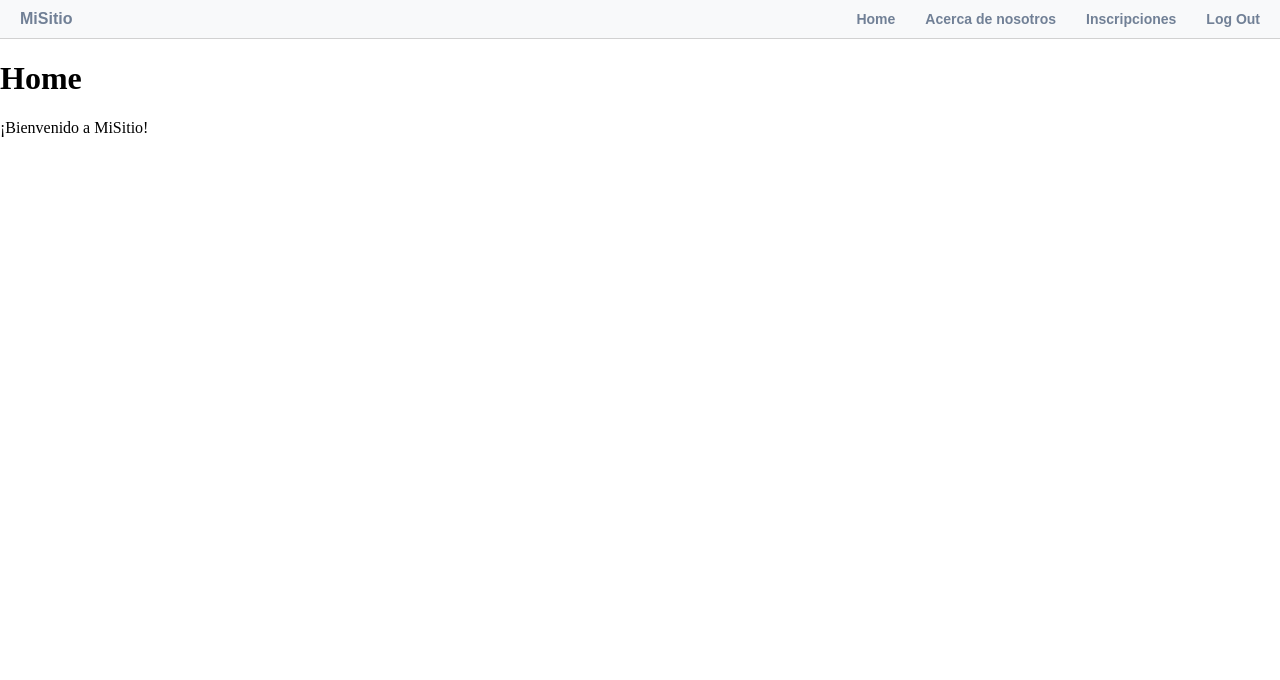
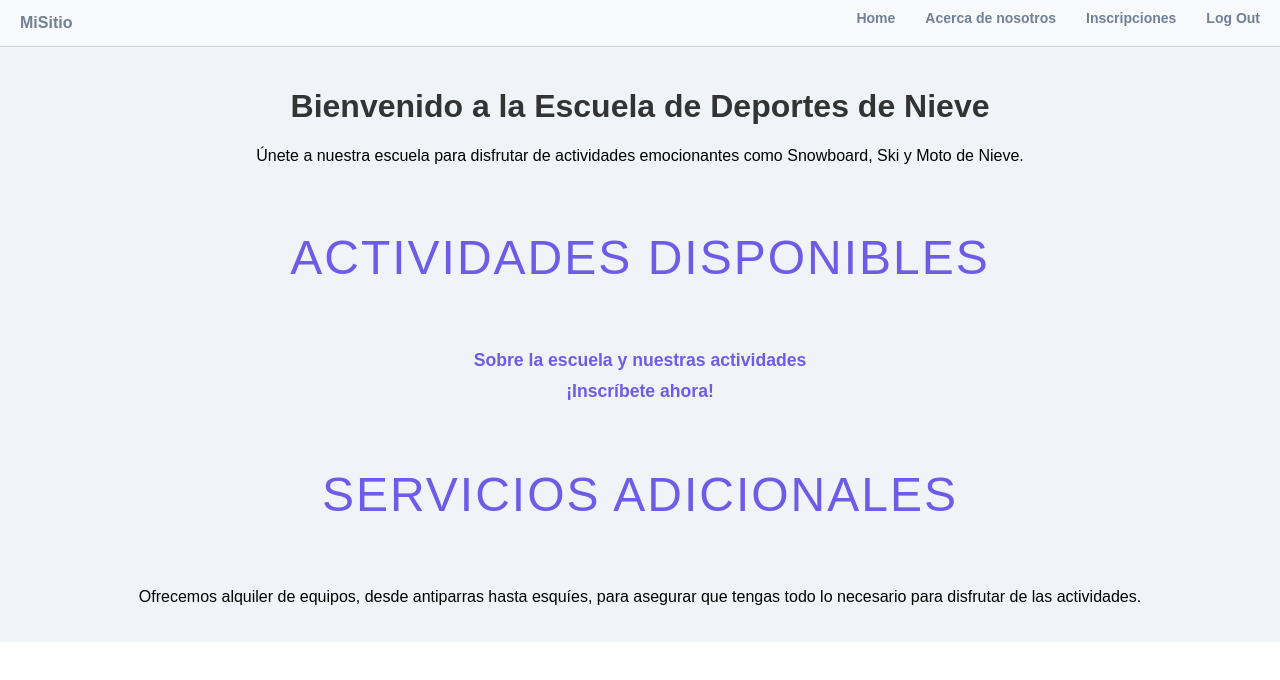
Before and after one commit to FranciscoAlvareez/Pagina-agenda-de-escuela, a React (Create React App) app in the folder agenda_escuela/: page / in a window 1280 px wide. Both pictures are taken after typing "Sample", "Sample123" into the empty fields and a click on the button "LOGIN". Shown: the top 680 px of the page. Built offline with nearby package versions, Linux system fonts and the light colour scheme; the HTML template or start-up script is replaced by a standard one; a web font is replaced by a local one.

Commit message:
Home;about us inscripciones

```diff
--- a/agenda_escuela/src/App.js
+++ b/agenda_escuela/src/App.js
@@ -4,7 +4,7 @@ import Forms from "./Components/Forms/index.jsx";
 import React from "react";
 import Home from "./Views/Home";
 import NavBar from "./Components/NavBar/NavBar.jsx";
-import Instrucciones from "./Views/AboutUs.jsx"; // Importa el componente Instrucciones
+import AboutUs from "./Views/AboutUs.jsx";
 import Inscripciones from "./Views/Inscripciones.jsx";
 import { useLocation } from "react-router-dom";
 
@@ -20,15 +20,19 @@ const AppRoutes = () => {
   const location = useLocation();
   const noNavBarRoutes = ["/login", "/register"];
 
+  // Comprobar si la ruta actual es login o register y no renderizar el NavBar en esas rutas
+  const shouldShowNavBar = !noNavBarRoutes.includes(location.pathname);
+
   return (
     <div>
-      {!noNavBarRoutes.includes(location.pathname) && <NavBar />}
+      {shouldShowNavBar && <NavBar />}{" "}
+      {/* Renderiza el NavBar solo si no es login ni register */}
       <Routes>
         <Route path="/" element={<Forms title={"Login"} />} />
         <Route path="/home" element={<Home />} />
         <Route path="/login" element={<Forms title={"Login"} />} />
         <Route path="/register" element={<Forms title={"Register"} />} />
-        <Route path="/instrucciones" element={<Instrucciones />} />
+        <Route path="/AboutUs" element={<AboutUs />} />
         <Route path="/inscripciones" element={<Inscripciones />} />
       </Routes>
     </div>
--- a/agenda_escuela/src/Components/NavBar/NavBar.jsx
+++ b/agenda_escuela/src/Components/NavBar/NavBar.jsx
@@ -20,7 +20,7 @@ const NavBar = () => {
           <Link to="/home">Home</Link>
         </li>
         <li>
-          <Link to="/instrucciones">Acerca de nosotros</Link>{" "}
+          <Link to="/AboutUs">Acerca de nosotros</Link>{" "}
         </li>
 
         <li>
--- /dev/null
+++ b/agenda_escuela/src/Views/AboutUs.css
@@ -0,0 +1,27 @@
+.about-us-container {
+  font-family: 'Arial', sans-serif;
+  background-color: #f9f9f9;
+  padding: 20px;
+  margin: 0 auto;
+  width: 80%;
+  max-width: 800px;
+}
+
+h1 {
+  color: #333;
+  text-align: center;
+}
+
+h2 {
+  color: #6c5ce7;
+}
+
+ul {
+  list-style-type: none;
+  padding: 0;
+}
+
+ul li {
+  font-size: 1.1em;
+  margin-bottom: 10px;
+}
--- a/agenda_escuela/src/Views/AboutUs.jsx
+++ b/agenda_escuela/src/Views/AboutUs.jsx
@@ -1,12 +1,32 @@
-export default function About_us() {
+// AboutUs.jsx
+import React from 'react';
+import './AboutUs.css'; // Puedes agregar el CSS que prefieras aquí.
+
+const AboutUs = () => {
   return (
-    <div>
-      <h1>Acerca de nosotros</h1>
+    <div className="about-us-container">
+      <h1>Sobre Nosotros</h1>
       <p>
-        Para inscribirte a una actividad, selecciona la actividad que deseas
-        realizar, el turno en el que deseas realizarla y si deseas una clase
-        grupal o individual.
+        La UCU ha abierto una escuela de deportes de nieve, con el objetivo de ofrecer una experiencia única y ampliar la propuesta de actividades. En esta escuela, los estudiantes podrán disfrutar de actividades como snowboard, ski y moto de nieve.
+      </p>
+      <h2>Actividades</h2>
+      <ul>
+        <li><strong>Snowboard:</strong> $100 - Edad mínima: 12 años</li>
+        <li><strong>Ski:</strong> $120 - Edad mínima: 10 años</li>
+        <li><strong>Moto de Nieve:</strong> $150 - Edad mínima: 16 años</li>
+      </ul>
+      <h2>Turnos</h2>
+      <ul>
+        <li>De 9:00 a 11:00</li>
+        <li>De 12:00 a 14:00</li>
+        <li>De 16:00 a 18:00</li>
+      </ul>
+      <h2>Alquiler de Equipamiento</h2>
+      <p>
+        La escuela ofrece alquiler de equipo, desde antiparras, cascos, tablas de snowboard, esquíes, entre otros. Si un alumno alquila equipo, el costo de la clase será mayor.
       </p>
     </div>
   );
-}
+};
+
+export default AboutUs;
--- a/agenda_escuela/src/Views/Home.css
+++ b/agenda_escuela/src/Views/Home.css
@@ -1,4 +1,35 @@
-@import url(/src/global.css);
-.Barra{
+/* Home.css */
+.home-container {
+  font-family: 'Arial', sans-serif;
+  background-color: #f0f4f8;
+  text-align: center;
+  padding: 20px;
+}
 
+h1 {
+  color: #333;
 }
+
+h2 {
+  color: #6c5ce7;
+}
+
+ul {
+  list-style-type: none;
+  padding: 0;
+}
+
+ul li {
+  font-size: 1.2em;
+  margin-bottom: 15px;
+}
+
+a {
+  color: #6c5ce7;
+  text-decoration: none;
+  font-weight: bold;
+}
+
+a:hover {
+  text-decoration: underline;
+}
--- a/agenda_escuela/src/Views/Home.jsx
+++ b/agenda_escuela/src/Views/Home.jsx
@@ -1,11 +1,34 @@
-function Home() {
+// Home.jsx
+import React from "react";
+import { Link } from "react-router-dom";
+import "./Home.css"; // CSS personalizado
+
+const Home = () => {
   return (
-    <div className="Barra">
-      <div className="conteiner">
-        <h1>Home</h1>
-        <p>¡Bienvenido a MiSitio!</p>
-      </div>
+    <div className="home-container">
+      <h1>Bienvenido a la Escuela de Deportes de Nieve</h1>
+      <p>
+        Únete a nuestra escuela para disfrutar de actividades emocionantes como
+        Snowboard, Ski y Moto de Nieve.
+      </p>
+
+      <h2>Actividades Disponibles</h2>
+      <ul>
+        <li>
+          <Link to="/aboutus">Sobre la escuela y nuestras actividades</Link>
+        </li>
+        <li>
+          <Link to="/inscripciones">¡Inscríbete ahora!</Link>
+        </li>
+      </ul>
+
+      <h2>Servicios Adicionales</h2>
+      <p>
+        Ofrecemos alquiler de equipos, desde antiparras hasta esquíes, para
+        asegurar que tengas todo lo necesario para disfrutar de las actividades.
+      </p>
     </div>
   );
-}
+};
+
 export default Home;
--- /dev/null
+++ b/agenda_escuela/src/Views/Inscripciones.css
@@ -0,0 +1,92 @@
+/* Inscripciones.css */
+
+/* Estilos solo para la página de Inscripciones */
+.inscripciones-container {
+  font-family: 'Arial', sans-serif;
+  background-color: #f0f4f8;
+  margin: 0;
+  padding: 0;
+  display: flex;
+  justify-content: center;
+  align-items: center;
+  height: 100vh;
+}
+
+.inscripciones-container .container {
+  background-color: white;
+  padding: 30px;
+  border-radius: 10px;
+  box-shadow: 0 4px 12px rgba(0, 0, 0, 0.1);
+  width: 100%;
+  max-width: 600px;
+  text-align: center;
+}
+
+.inscripciones-container h1 {
+  font-size: 2em;
+  margin-bottom: 20px;
+  color: #333;
+}
+
+.inscripciones-container select,
+.inscripciones-container input[type="checkbox"] {
+  width: 100%;
+  padding: 10px;
+  margin: 10px 0;
+  border: 1px solid #ccc;
+  border-radius: 5px;
+  box-sizing: border-box;
+}
+
+.inscripciones-container select:focus,
+.inscripciones-container input[type="checkbox"]:focus {
+  border-color: #6c5ce7;
+  outline: none;
+}
+
+.inscripciones-container button {
+  width: 100%;
+  padding: 12px;
+  background-color: #6c5ce7;
+  color: white;
+  border: none;
+  border-radius: 5px;
+  font-size: 16px;
+  cursor: pointer;
+  transition: background-color 0.3s ease;
+}
+
+.inscripciones-container button:hover {
+  background-color: #5a4bd9;
+}
+
+.inscripciones-container label {
+  display: inline-block;
+  text-align: left;
+  font-size: 14px;
+  margin-top: 10px;
+}
+
+.inscripciones-container form {
+  display: flex;
+  flex-direction: column;
+  align-items: flex-start;
+  text-align: left;
+  width: 100%;
+}
+
+.inscripciones-container form > div {
+  margin-bottom: 20px;
+}
+
+.inscripciones-container a {
+  display: block;
+  text-align: center;
+  margin-top: 15px;
+  color: #6c5ce7;
+  text-decoration: none;
+}
+
+.inscripciones-container a:hover {
+  text-decoration: underline;
+}
--- a/agenda_escuela/src/Views/Inscripciones.jsx
+++ b/agenda_escuela/src/Views/Inscripciones.jsx
@@ -1,4 +1,5 @@
 import React, { useState } from "react";
+import "./Inscripciones.css";
 
 const activities = [
   { name: "Snowboard", cost: 100, ageRestriction: 12 },
@@ -36,7 +37,8 @@ const Inscripciones = () => {
   };
 
   return (
-    <div>
+    <div className="inscripciones-container">
+      <div className="container">
         <h1>Inscripciones</h1>
         <form onSubmit={handleSubmit}>
           <div>
@@ -75,6 +77,7 @@ const Inscripciones = () => {
           <button type="submit">Inscribirse</button>
         </form>
       </div>
+    </div>
   );
 };
 
```
Lines whose indentation alone changed are shown as unchanged.
